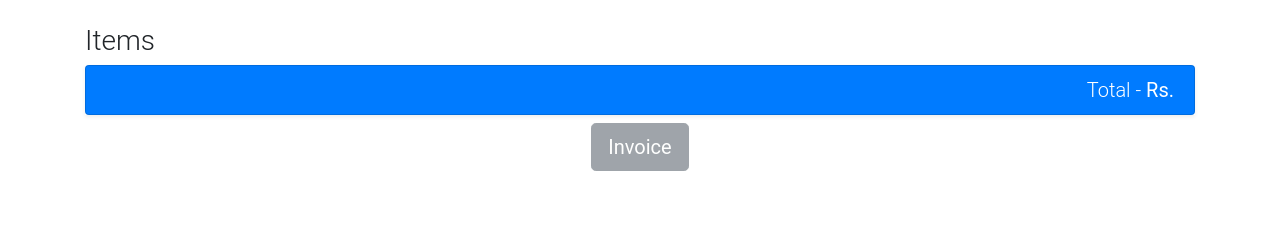
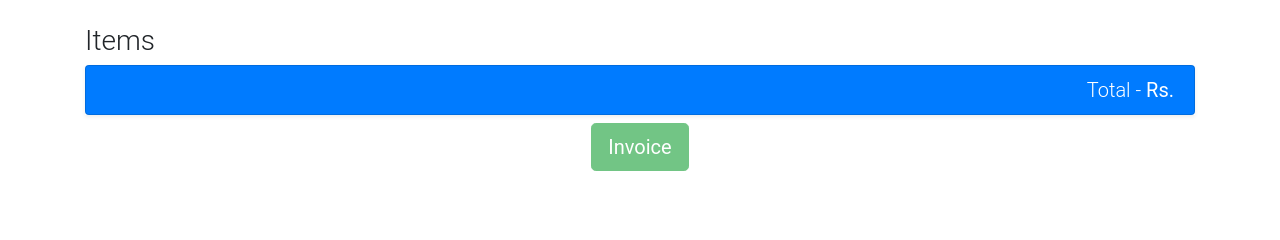
Before and after one commit to saptarsi96/FreshExpress, a Django app: template orders/templates/orders/order_details.html in a window 1280 px wide. Shown: the part 252-492 px from the top of the page. Run offline with Django 3.2, Linux system fonts and the light colour scheme; the template is opened without the code that fills it, so the values that code supplies are empty; parts of the project's set-up code (start-up, migrations or seed data) failed here and were passed over; some libraries are stand-ins or nearby versions.

Commit message:
button coloring made uniform

```diff
--- a/orders/templates/orders/order_details.html
+++ b/orders/templates/orders/order_details.html
@@ -49,7 +49,7 @@
   {% if order.paid %}
   <a href="{{order.get_absolute_url}}" class="btn btn-success">Invoice</a>
   {% else %}
-  <a href="#" class="btn btn-secondary btn-lg disabled" role="button" aria-disabled="true">Invoice</a>
+  <a href="#" class="btn btn-success btn-lg disabled" role="button" aria-disabled="true">Invoice</a>
   {% endif %}
 </p>
 
```
